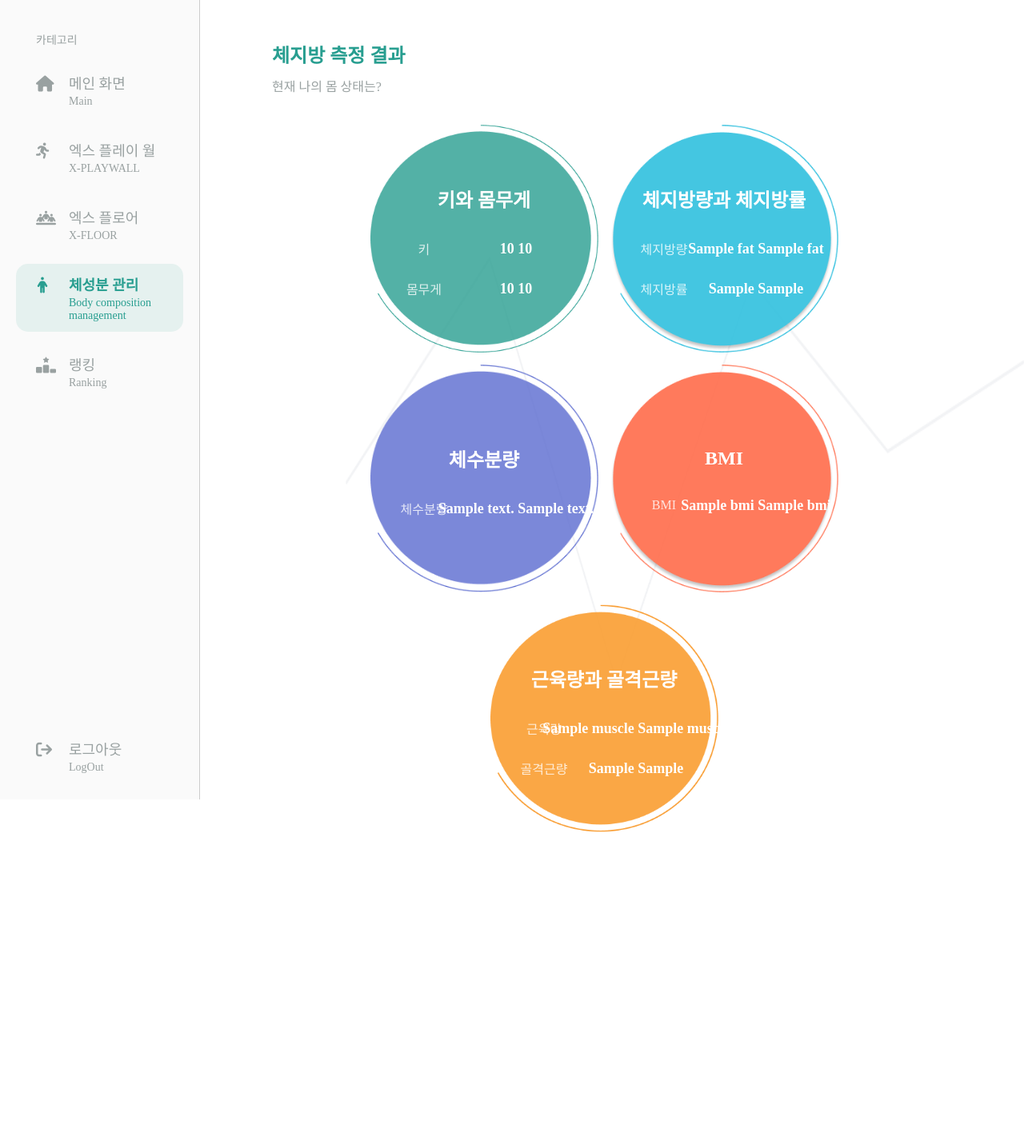
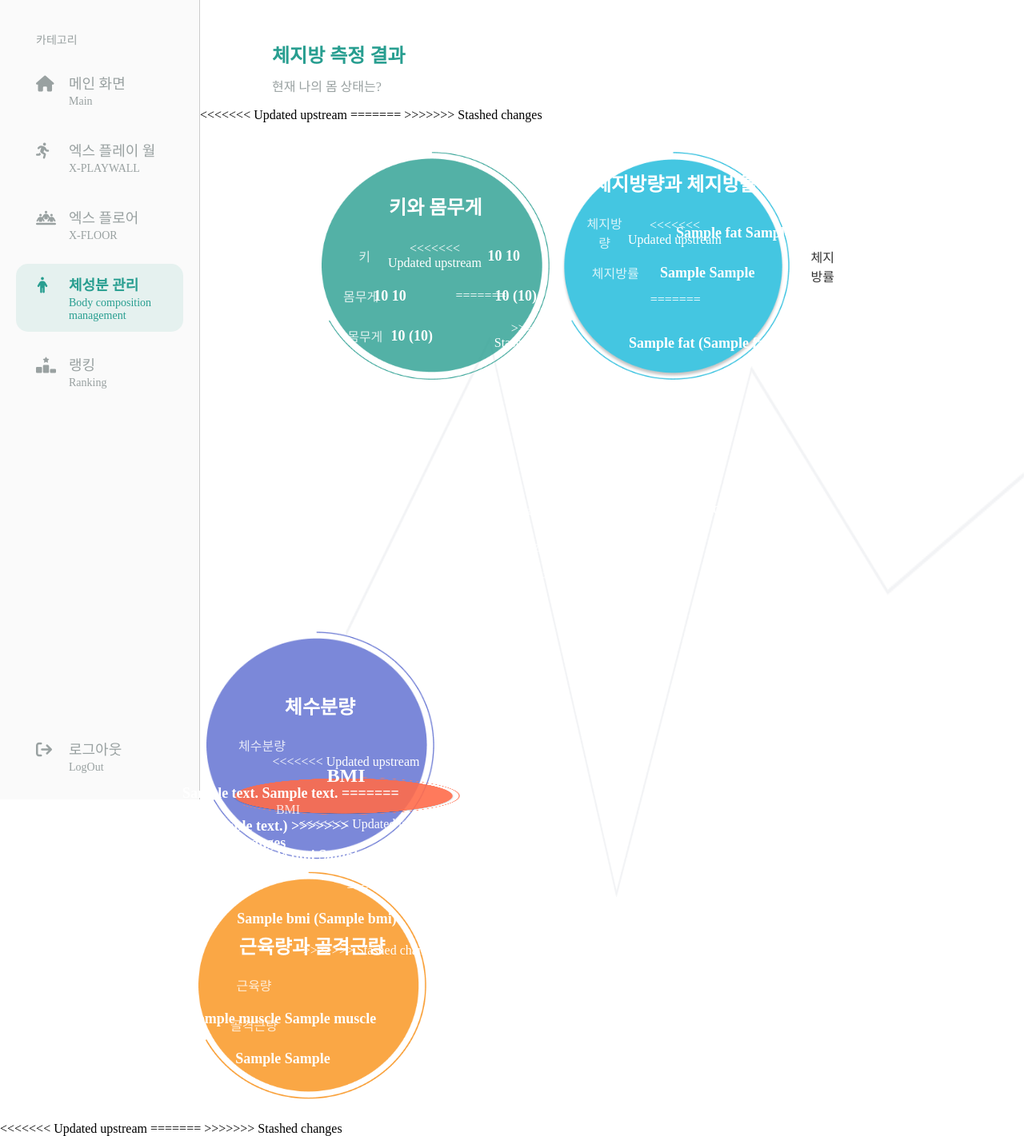
Before and after one commit to yhyg6969/NadeuriSmartMirror, a Django app: template inbody/templates/inbody.html in a window 1280 px wide. Shown: the part 100-1521 px from the top of the page at 80% size. Before the commit the page ends 1141 px from the top, so only its background shows below. Run offline with Django 4.2, Linux system fonts and the light colour scheme; the template is opened without the code that fills it: most values are stand-ins (such as "Sample title", 1, 10 or a date in 2020); some web fonts are replaced.

Commit message:
inbody update

```diff
--- a/inbody/templates/inbody.html
+++ b/inbody/templates/inbody.html
@@ -116,7 +116,11 @@
             <h2>체지방 측정 결과</h2>
             <p>현재 나의 몸 상태는?</p>
         </div>
+<<<<<<< Updated upstream
         <img class="background-img" src="{% static 'Line 35.png' %}">
+=======
+        <div class="img"></div>
+>>>>>>> Stashed changes
 
         <div class="bubble-container">
             {% if most_recent_record %}
@@ -127,11 +131,19 @@
                     <h2>키와 몸무게</h2>
                     <div>
                         <div class="modal-title">키</div>
+<<<<<<< Updated upstream
                         <div class="modal-inner">{{ most_recent_record.height }} {{ difference.height }}</div>
                     </div>
                     <div>
                         <div class="modal-title">몸무게</div>
                         <div class="modal-inner">{{ most_recent_record.weight }} {{ difference.weight }}</div>
+=======
+                        <div class="modal-inner">{{ most_recent_record.height }} ({{ difference.height }})</div>
+                    </div>
+                    <div>
+                        <div class="modal-title">몸무게</div>
+                        <div class="modal-inner">{{ most_recent_record.weight }} ({{ difference.weight }})</div>
+>>>>>>> Stashed changes
                     </div>
                 </div>
 
@@ -141,12 +153,33 @@
                     <h2>체지방량과 체지방률</h2>
                     <div>
                         <div class="modal-title">체지방량</div>
+<<<<<<< Updated upstream
                         <div class="modal-inner">{{ most_recent_record.fat }} {{ difference.fat }}</div>
                     </div>
                     <div>
                         <div class="modal-title">체지방률</div>
                         <div class="modal-inner">{{ most_recent_record.fat_ratio }} {{ difference.fat_ratio }}</div>
                     </div>
+=======
+                        <div class="modal-inner">{{ most_recent_record.fat }} ({{ difference.fat }})</div>
+                    </div>
+                    <div>
+                        <div class="modal-title">체지방률</div>
+                        <div class="modal-inner">{{ most_recent_record.fat_ratio }} ({{ difference.fat_ratio }})</div>
+                    </div>
+                </div>
+
+                <div class="bubble bubble3">
+                    <h2>근육량과 골격근량</h2>
+                    <div>
+                        <div class="modal-title">근육량</div>
+                        <div class="modal-inner">{{ most_recent_record.muscle }} ({{ difference.muscle }})</div>
+                    </div>
+                    <div>
+                        <div class="modal-title">골격근량</div>
+                        <div class="modal-inner">{{ most_recent_record.skeletal_muscle }} ({{ difference.skeletal_muscle }})</div>
+                    </div>
+>>>>>>> Stashed changes
                 </div>
 
             </div>
@@ -157,7 +190,11 @@
                     <h2>체수분량</h2>
                     <div>
                         <div class="modal-title">체수분량</div>
+<<<<<<< Updated upstream
                         <div class="modal-inner">{{ most_recent_record.water_content }} {{ difference.water_content }}
+=======
+                        <div class="modal-inner">{{ most_recent_record.water_content }} ({{ difference.water_content }})
+>>>>>>> Stashed changes
                         </div>
                     </div>
                 </div>
@@ -167,7 +204,11 @@
                     <h2>BMI</h2>
                     <div>
                         <div class="modal-title">BMI</div>
+<<<<<<< Updated upstream
                         <div class="modal-inner">{{ most_recent_record.bmi }} {{ difference.bmi }}</div>
+=======
+                        <div class="modal-inner">{{ most_recent_record.bmi }} ({{ difference.bmi }})</div>
+>>>>>>> Stashed changes
                     </div>
                 </div>
             </div>
@@ -192,6 +233,10 @@
             {% endif %}
         </div>
     </main>
+<<<<<<< Updated upstream
+=======
+
+>>>>>>> Stashed changes
 </body>
 
 {% endblock %}
```
Also changed, not shown: inbody/views.py (+15 -0 lines).
